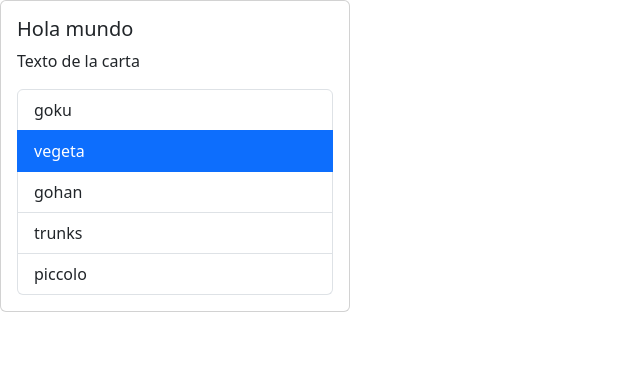
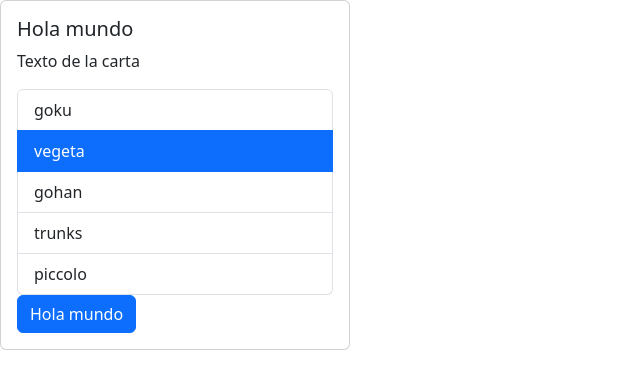
Before and after one commit to SrNanu/react-app, a React (Vite) app: page / in a window 1280 px wide. Shown: the top 388 px of the page, without its empty margins (0-640 px from the left). Built offline with nearby package versions, Linux system fonts and the light colour scheme.

Commit message:
button exercise

```diff
--- a/src/App.tsx
+++ b/src/App.tsx
@@ -1,13 +1,12 @@
 import { CardBody, Card } from "./components/Card";
 import List from "./components/List";
+import Button from "./components/Button";
+import { useState } from "react";
 
 function App() {
   const list = ["goku", "vegeta", "gohan", "trunks", "piccolo"];
   const handleSelect = (element: string) => {
     console.log("imprimiendo ", element);
-  };
-  const handleSelect2 = (element: string) => {
-    console.log("Mostrando ", element);
   };
   const contenido =
     list.length > 0 ? (
@@ -15,11 +14,18 @@ function App() {
     ) : (
       "No hay elementos"
     );
+  const [clicked, setClicked] = useState(false);
 
+  const onClick = () => {
+    setClicked(true);
+  };
   return (
     <Card>
       <CardBody title="Hola mundo" text="Texto de la carta" />
       {contenido}
+      <Button clicked={clicked} onClick={onClick}>
+        Hola mundo
+      </Button>
     </Card>
   );
 }
--- /dev/null
+++ b/src/components/Button.tsx
@@ -0,0 +1,23 @@
+
+type ButtonProps = {
+    children: string;
+    clicked: boolean;
+    onClick: () => void;
+}
+
+function Button({ children, clicked, onClick }: ButtonProps) {
+
+
+  return (
+    <button
+      type="button"
+      className={`btn btn-${clicked ? "secondary" : "primary"}`}
+      disabled={clicked}
+      onClick={onClick}
+    >
+      {clicked ? "Cargando...":children}
+    </button>
+  );
+}
+
+export default Button
--- a/src/components/Card.tsx
+++ b/src/components/Card.tsx
@@ -28,6 +28,7 @@ function CardBody(props: CardBodyProps) {
     <>
       <h5 className="card-title">{title}</h5>
       <p className="card-text">{text}</p>
+
     </>
   );
 }
```
